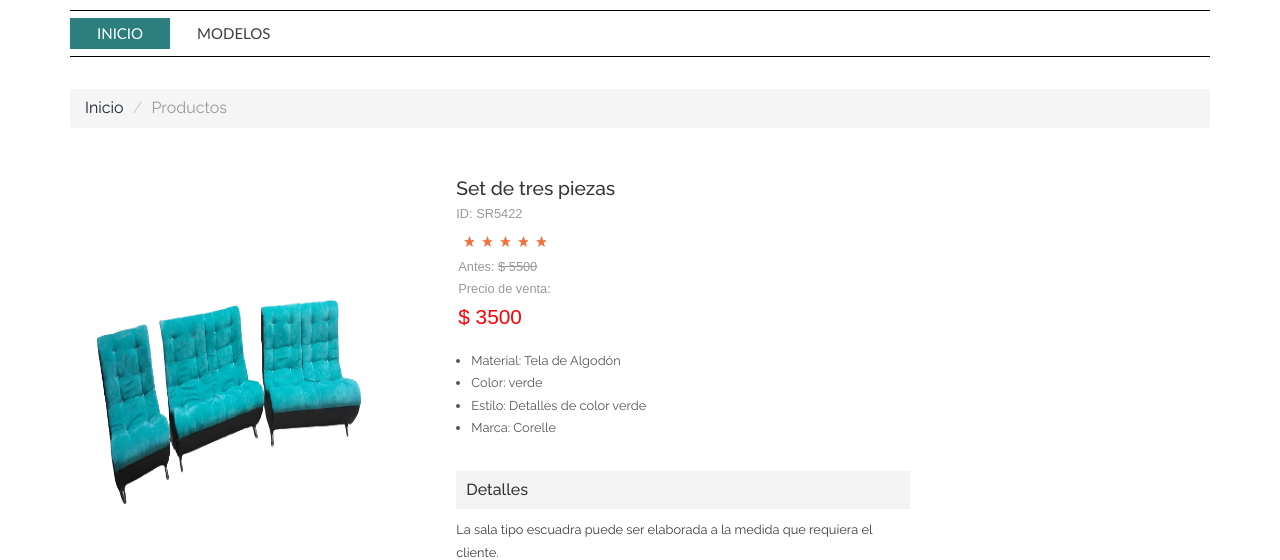
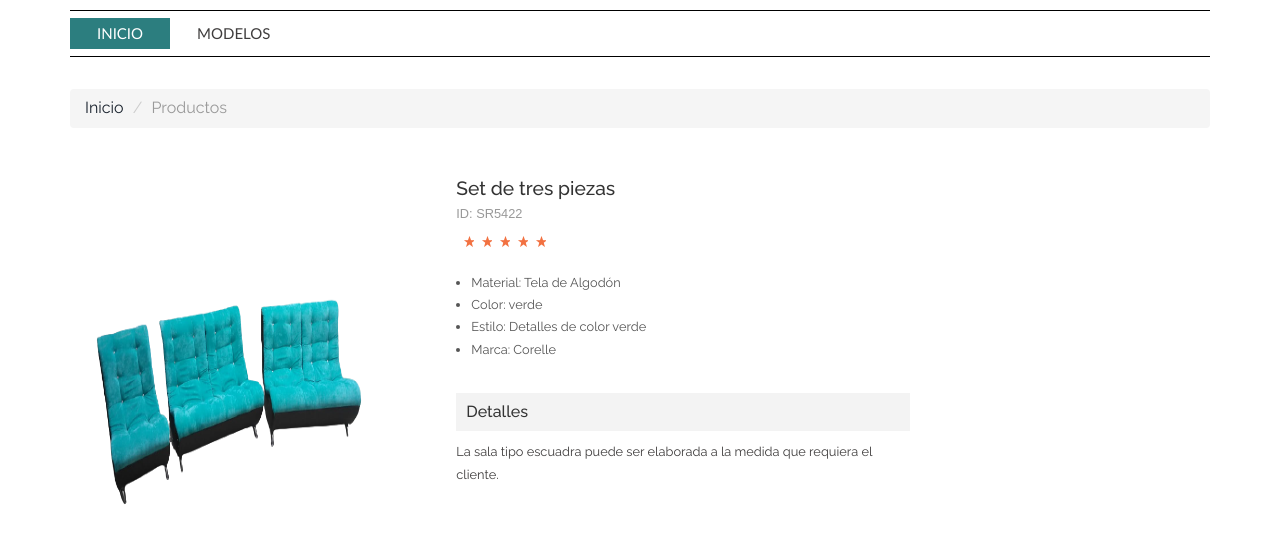
Before and after one commit to JesusAmadorC/Salasstar, a plain HTML site: page verde.html in a window 1280 px wide. Shown: the part 241-801 px from the top of the page. Drawn offline with Linux system fonts and the light colour scheme; a web font is replaced by a local one.

Commit message:
Update verde.html

```diff
--- a/verde.html
+++ b/verde.html
@@ -167,9 +167,9 @@ Smartphone Compatible web template, free webdesigns for Nokia, Samsung, LG, Sony
 					  <div class="cost">
 						 <div class="prdt-cost">
 							 <ul>
-								 <li>Antes: <del>$ 5500</del></li>
+								<!-- <li>Antes: <del>$ 5500</del></li>
 								 <li>Precio de venta:</li>
-								 <li class="active">$ 3500</li>
+								 <li class="active">$ 3500</li>-->
 								 <!--<a href="#">BUY NOW</a>-->
 							 </ul>
 						 </div>
```
